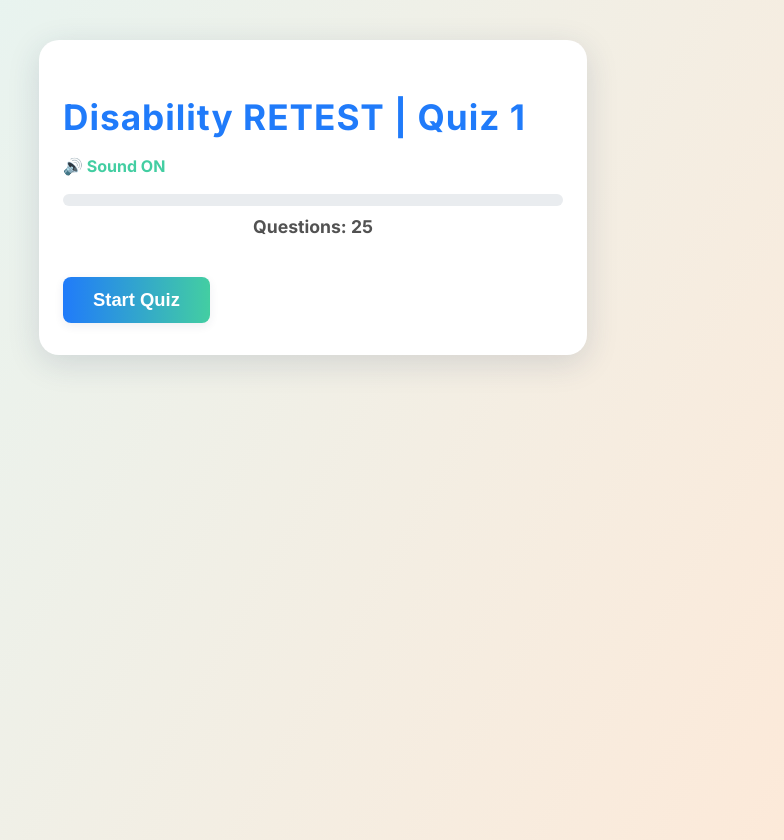
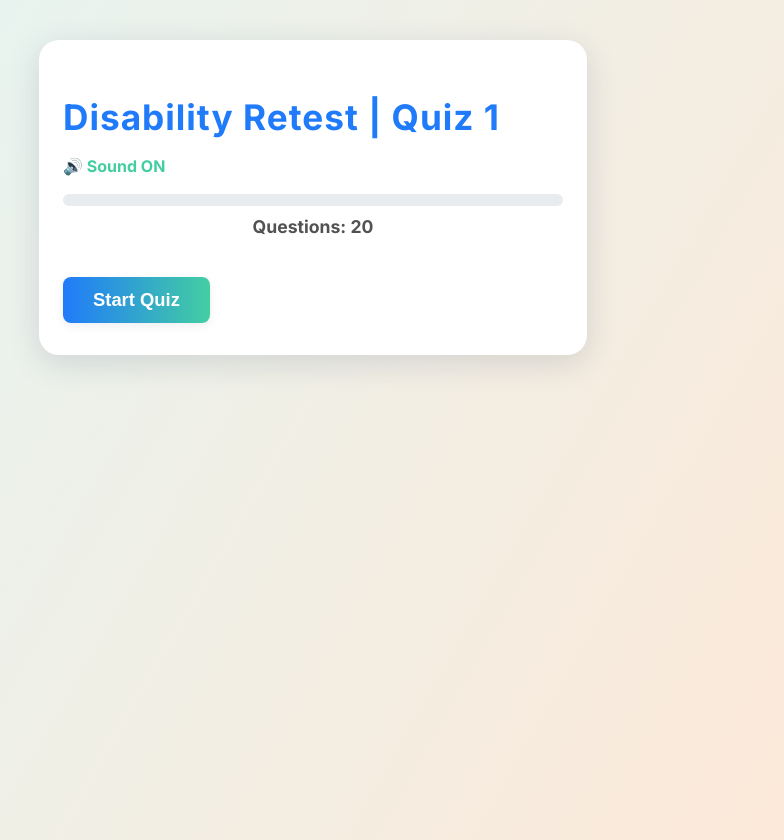
Before and after one commit to unni-aceprogram/Disability-, a plain HTML site: page D_Q1.html in a window 1280 px wide. Shown: the whole page, without its empty margins (327-1111 px from the left). Drawn offline with nearby package versions, Linux system fonts and the light colour scheme.

Commit message:
D_Q1.html

```diff
--- a/D_Q1.html
+++ b/D_Q1.html
@@ -178,12 +178,12 @@ margin-top: 10px;
 </head>
 <body>
 <div class="container">
-<h1>Disability RETEST |  Quiz 1</h1>
+<h1>Disability Retest |  Quiz 1</h1>
 <div id="sound-toggle" onclick="toggleSound()">
 <span id="sound-icon">🔊</span> <span id="sound-text">Sound ON</span>
 </div>
 <div id="progress-container"><div id="progress-bar"></div></div>
-<div id="question-counter">Questions: 25</div>
+<div id="question-counter">Questions: 20</div>
 <div id="alert">⏰ Hurry! Time is almost up!</div>
 <div id="quiz-container"></div>
 <div id="score-container"></div>
```
